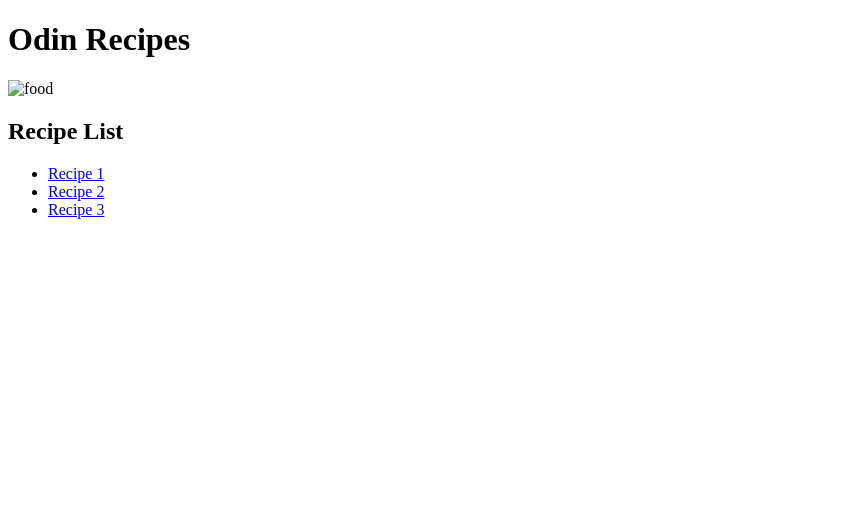
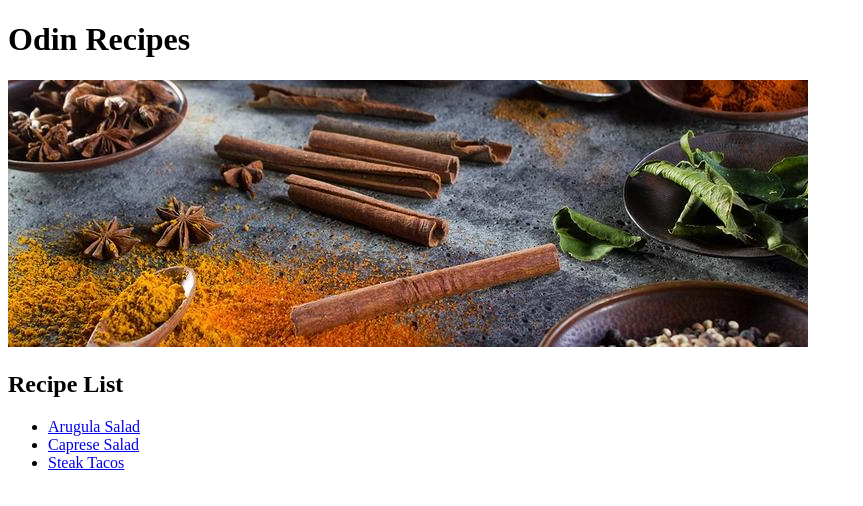
Before and after one commit to daniaedu/odin-recipes, a plain HTML site: page index.html in a window 1280 px wide. Shown: the whole page, without its empty margins (0-863 px from the left). Drawn offline with Linux system fonts and the light colour scheme.

Commit message:
Add images and recipe pages

```diff
--- a/index.html
+++ b/index.html
@@ -7,12 +7,12 @@
 </head>
 <body>
     <h1>Odin Recipes</h1>
-    <img src="#" alt="food">
+    <img src="images/homepage.jpg" alt="food">
     <h2>Recipe List</h2>
     <ul>
-        <li><a href="#">Recipe 1</a></li>
-        <li><a href="#">Recipe 2</a></li>
-        <li><a href="#">Recipe 3</a></li>
+        <li><a href="recipes/arugula-salad.html">Arugula Salad</a></li>
+        <li><a href="recipes/caprese-salad.html">Caprese Salad</a></li>
+        <li><a href="recipes/steak-tacos.html">Steak Tacos</a></li>
     </ul>
 </body>
 </html>
```
Also changed, not shown: images/homepage.jpg (added), recipes/arugula-salad.html (added), recipes/caprese-salad.html (added), recipes/steak-tacos.html (added).
